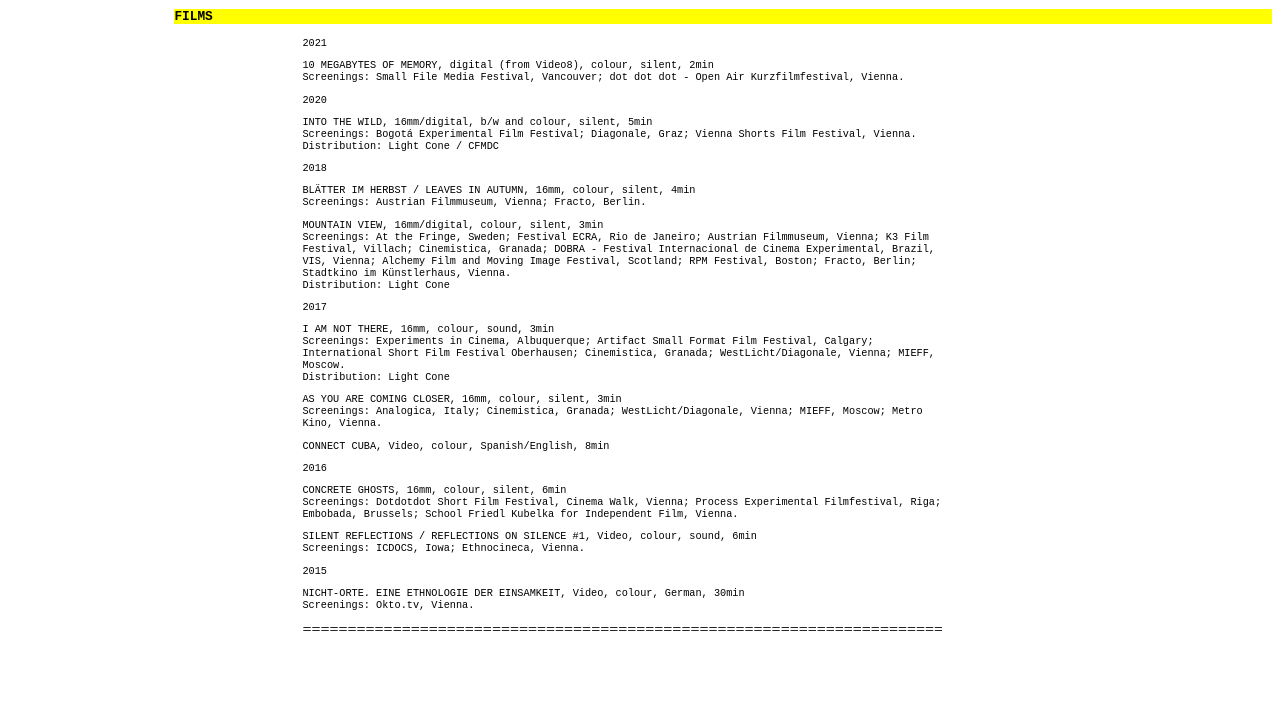
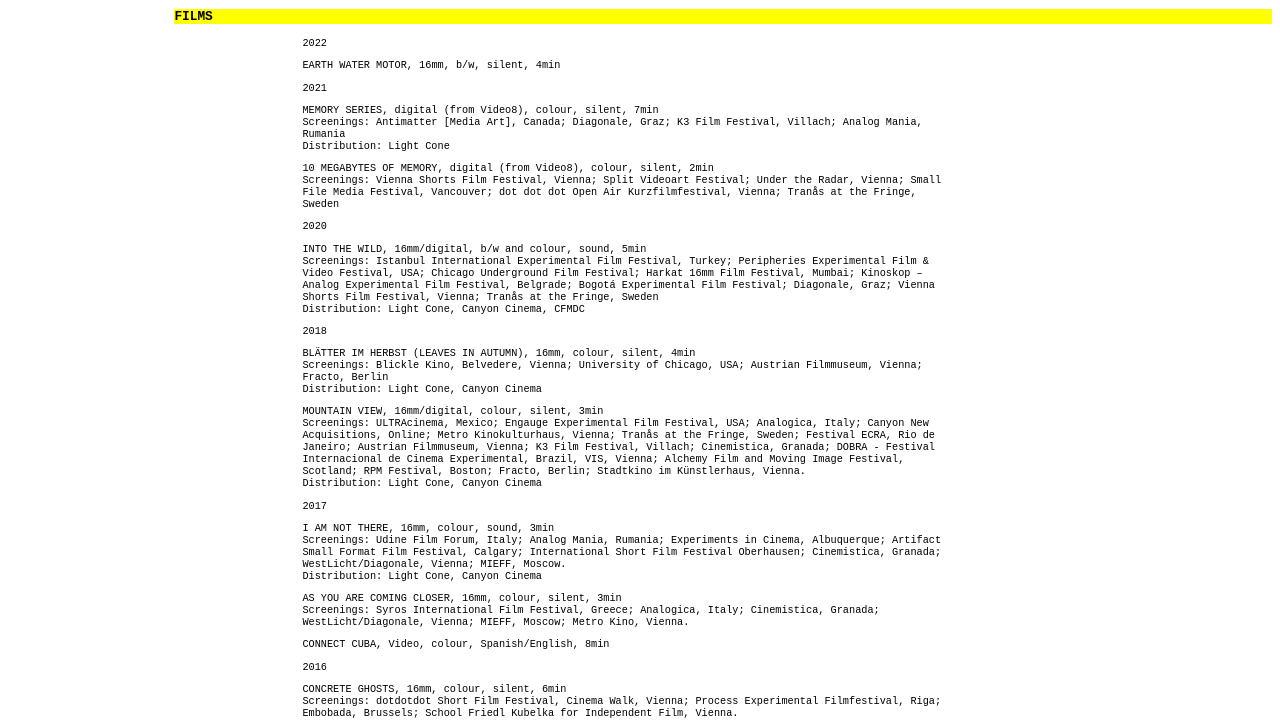
Before and after one commit to lostlostlost/lostlostlost, a Jekyll site: the page built from films.md, in a window 1280 px wide and 1400 px high, scrolled down 239 px, cut to the strip 538-1266 px from the top of the window. Built offline with Jekyll 4.4.1, drawn with Linux system fonts in a browser that asks for light colours; before the commit the page ends 1440 px from its top, so only the background shows below that.

Commit message:
update 271222

```diff
--- a/films.md
+++ b/films.md
@@ -7,41 +7,50 @@
 
 # Films
 
+2022 <br>
+
+<strong>Earth Water Motor</strong>, 16mm, b/w, silent, 4min <br>
+
 2021 <br>
 
+<strong>Memory Series</strong>, digital (from Video8), colour, silent, 7min <br>
+Screenings: Antimatter [Media Art], Canada; Diagonale, Graz; K3 Film Festival, Villach; Analog Mania, Rumania<br>
+Distribution: Light Cone
+
 <strong>10 megabytes of memory</strong>, digital (from Video8), colour, silent, 2min <br>
-Screenings: Small File Media Festival, Vancouver; dot dot dot - Open Air Kurzfilmfestival, Vienna.
+Screenings: Vienna Shorts Film Festival, Vienna; Split Videoart Festival; Under the Radar, Vienna; Small File Media Festival, Vancouver; dot dot dot Open Air Kurzfilmfestival, Vienna; Tranås at the Fringe, Sweden
 
 2020 <br>
 
-<strong>Into the Wild</strong>, 16mm/digital, b/w and colour, silent, 5min <br>
-Screenings: Bogotá Experimental Film Festival; Diagonale, Graz; Vienna Shorts Film Festival, Vienna. <br>
-Distribution: Light Cone / CFMDC
+<strong>Into the Wild</strong>, 16mm/digital, b/w and colour, sound, 5min <br>
+Screenings: Istanbul International Experimental Film Festival, Turkey; Peripheries Experimental Film & Video Festival, USA; Chicago Underground Film Festival; Harkat 16mm Film Festival, Mumbai; Kinoskop – Analog Experimental Film Festival, Belgrade; Bogotá Experimental Film Festival; Diagonale, Graz; Vienna Shorts Film Festival, Vienna; Tranås at the Fringe, Sweden<br>
+Distribution: Light Cone, Canyon Cinema, CFMDC
 
 2018 <br>
 
-<strong>Blätter im Herbst / Leaves in Autumn</strong>, 16mm, colour, silent, 4min <br>
-Screenings: Austrian Filmmuseum, Vienna; Fracto, Berlin.
+<strong>Blätter im Herbst (Leaves in Autumn)</strong>, 16mm, colour, silent, 4min <br>
+Screenings:  Blickle Kino, Belvedere, Vienna; University of Chicago, USA; Austrian Filmmuseum, Vienna; Fracto, Berlin<br>
+Distribution: Light Cone, Canyon Cinema
 
 <strong>Mountain View</strong>, 16mm/digital, colour, silent, 3min <br>
-Screenings: At the Fringe, Sweden; Festival ECRA, Rio de Janeiro; Austrian Filmmuseum, Vienna; K3 Film Festival, Villach; Cinemistica, Granada; DOBRA - Festival Internacional de Cinema Experimental, Brazil, VIS, Vienna; Alchemy Film and Moving Image Festival, Scotland; RPM Festival, Boston; Fracto, Berlin; Stadtkino im Künstlerhaus, Vienna.<br>
-Distribution: Light Cone
+Screenings: ULTRAcinema, Mexico; Engauge Experimental Film Festival, USA; Analogica, Italy; Canyon New Acquisitions, Online; Metro Kinokulturhaus, Vienna; Tranås at the Fringe, Sweden; Festival ECRA, Rio de Janeiro; Austrian Filmmuseum, Vienna; K3 Film Festival, Villach; Cinemistica, Granada; DOBRA - Festival Internacional de Cinema Experimental, Brazil, VIS, Vienna; Alchemy Film and Moving Image Festival, Scotland; RPM Festival, Boston; Fracto, Berlin; Stadtkino im Künstlerhaus, Vienna.<br>
+Distribution: Light Cone, Canyon Cinema
 
 2017 <br>
 
 <strong>I am not there</strong>, 16mm, colour, sound, 3min <br>
-Screenings: Experiments in Cinema, Albuquerque; Artifact Small Format Film Festival, Calgary; International Short Film Festival Oberhausen; Cinemistica, Granada; WestLicht/Diagonale, Vienna; MIEFF, Moscow.<br>
-Distribution: Light Cone
+Screenings: Udine Film Forum, Italy; Analog Mania, Rumania; Experiments in Cinema, Albuquerque; Artifact Small Format Film Festival, Calgary; International Short Film Festival Oberhausen; Cinemistica, Granada; WestLicht/Diagonale, Vienna; MIEFF, Moscow.<br>
+Distribution: Light Cone, Canyon Cinema
 
 <strong>As you are coming closer</strong>, 16mm, colour, silent, 3min <br>
-Screenings: Analogica, Italy; Cinemistica, Granada; WestLicht/Diagonale, Vienna; MIEFF, Moscow; Metro Kino, Vienna.
+Screenings: Syros International Film Festival, Greece; Analogica, Italy; Cinemistica, Granada; WestLicht/Diagonale, Vienna; MIEFF, Moscow; Metro Kino, Vienna.
 
 <strong>Connect Cuba</strong>, Video, colour, Spanish/English, 8min<br>
 
 2016 <br>
 
 <strong>Concrete Ghosts</strong>, 16mm, colour, silent, 6min <br>
-Screenings: Dotdotdot Short Film Festival, Cinema Walk, Vienna; Process Experimental Filmfestival, Riga; Embobada, Brussels; School Friedl Kubelka for Independent Film, Vienna.
+Screenings: dotdotdot Short Film Festival, Cinema Walk, Vienna; Process Experimental Filmfestival, Riga; Embobada, Brussels; School Friedl Kubelka for Independent Film, Vienna.
 
 <strong>Silent Reflections / Reflections on Silence #1</strong>, Video, colour, sound, 6min <br>
 Screenings: ICDOCS, Iowa; Ethnocineca, Vienna.
```
Also changed, not shown: curating.md (+5 -0 lines), cv.md (+21 -8 lines), index.md (+1 -1 lines), installations.md (+10 -1 lines), publications.md (+6 -0 lines).
